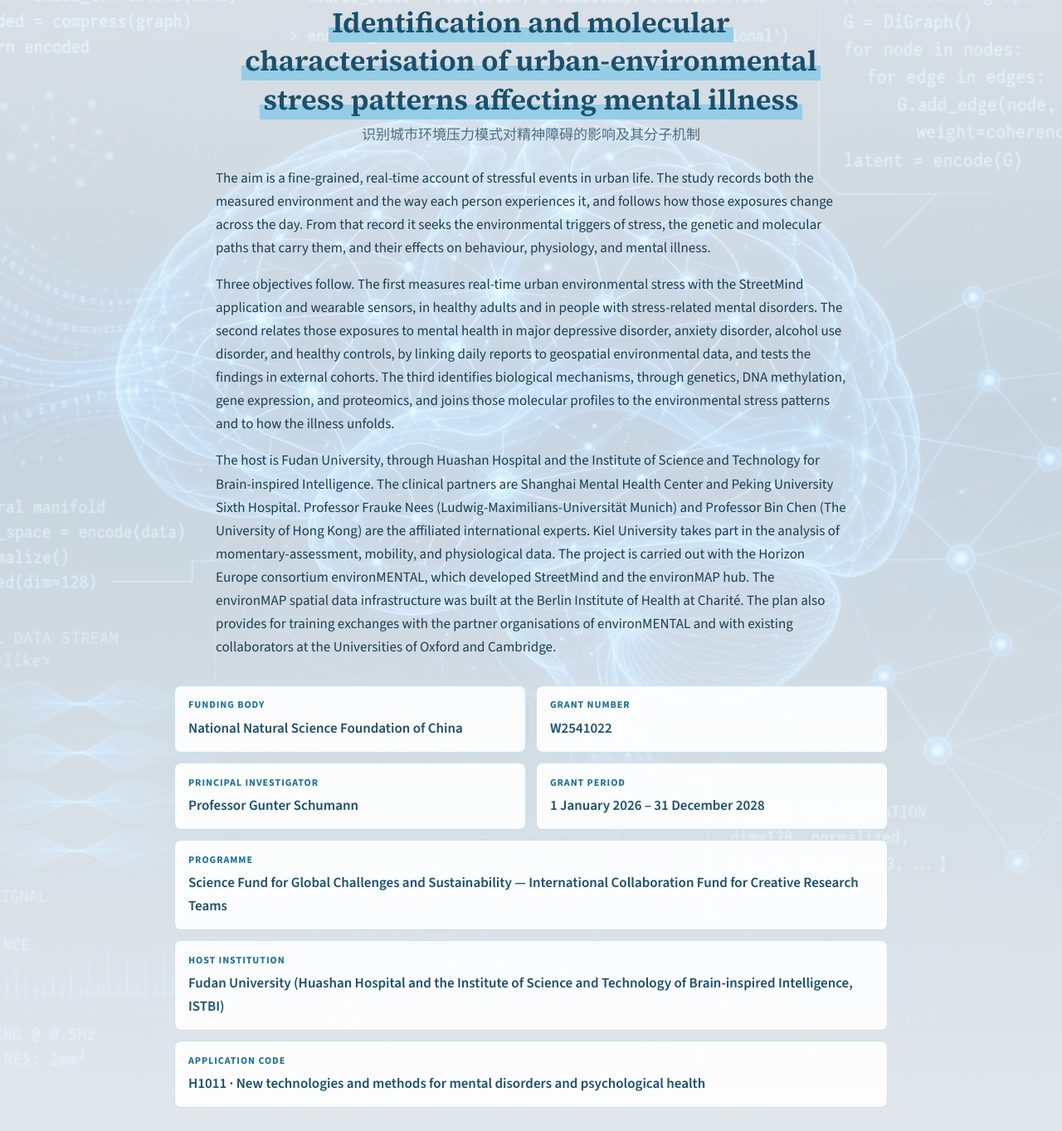
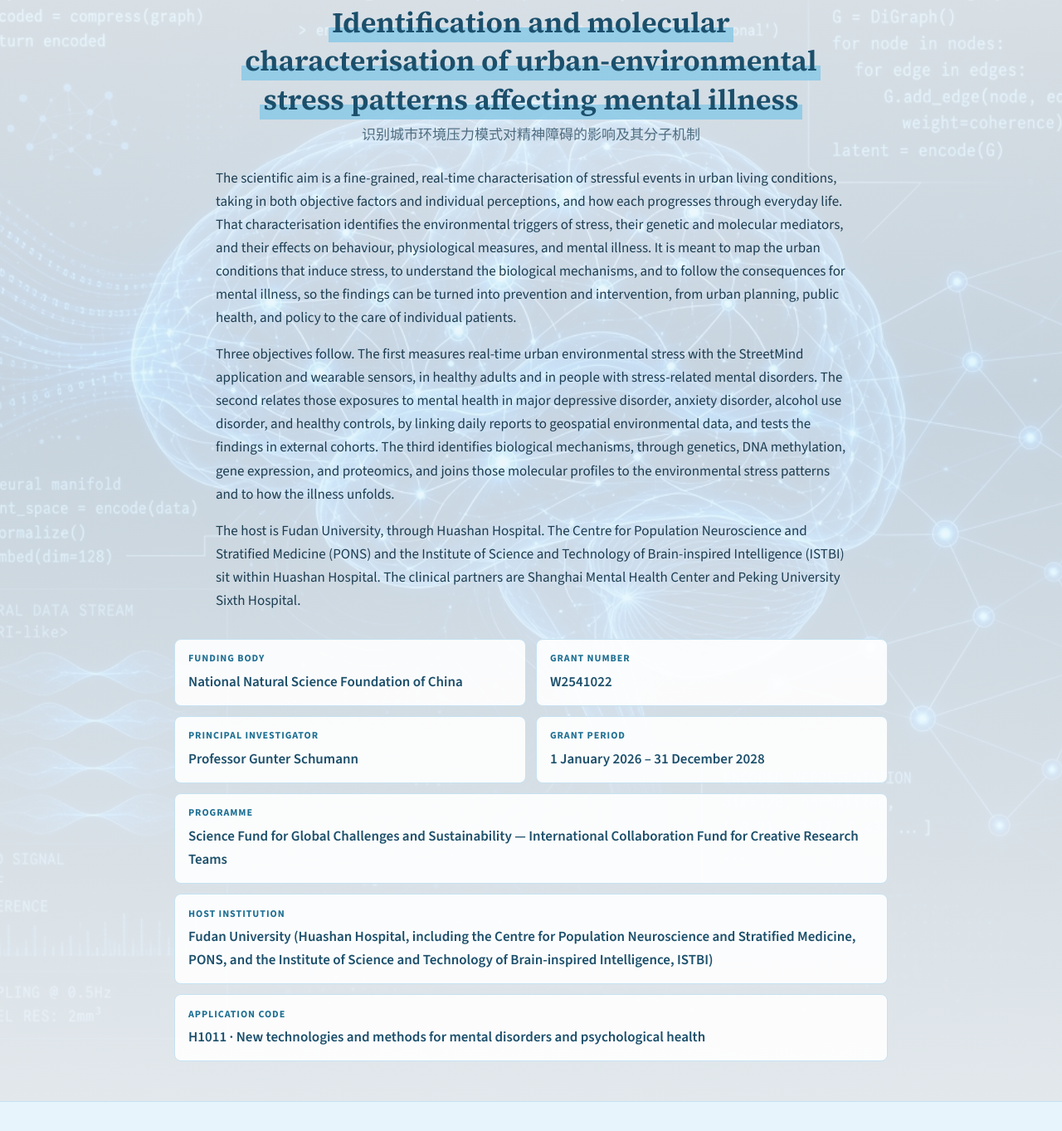
Before and after one commit to linshanova-ops/nsfc-data-access, a plain HTML site: page index.html in a window 1280 px wide. Shown: the part 217-1580 px from the top of the page at 83% size. Drawn offline with nearby package versions, Linux system fonts and the light colour scheme.

Commit message:
Align the home aim and host partners with the grant proposal.
Co-authored-by: Cursor <cursoragent@cursor.com>

```diff
--- a/index.html
+++ b/index.html
@@ -536,9 +536,9 @@
       <p class="subtitle"><span>Identification and molecular characterisation of urban-environmental stress patterns affecting mental illness</span></p>
       <p class="zh">识别城市环境压力模式对精神障碍的影响及其分子机制</p>
       <div class="lead">
-        <p>The aim is a fine-grained, real-time account of stressful events in urban life. The study records both the measured environment and the way each person experiences it, and follows how those exposures change across the day. From that record it seeks the environmental triggers of stress, the genetic and molecular paths that carry them, and their effects on behaviour, physiology, and mental illness.</p>
+        <p>The scientific aim is a fine-grained, real-time characterisation of stressful events in urban living conditions, taking in both objective factors and individual perceptions, and how each progresses through everyday life. That characterisation identifies the environmental triggers of stress, their genetic and molecular mediators, and their effects on behaviour, physiological measures, and mental illness. It is meant to map the urban conditions that induce stress, to understand the biological mechanisms, and to follow the consequences for mental illness, so the findings can be turned into prevention and intervention, from urban planning, public health, and policy to the care of individual patients.</p>
         <p>Three objectives follow. The first measures real-time urban environmental stress with the StreetMind application and wearable sensors, in healthy adults and in people with stress-related mental disorders. The second relates those exposures to mental health in major depressive disorder, anxiety disorder, alcohol use disorder, and healthy controls, by linking daily reports to geospatial environmental data, and tests the findings in external cohorts. The third identifies biological mechanisms, through genetics, DNA methylation, gene expression, and proteomics, and joins those molecular profiles to the environmental stress patterns and to how the illness unfolds.</p>
-        <p>The host is Fudan University, through Huashan Hospital and the Institute of Science and Technology for Brain-inspired Intelligence. The clinical partners are Shanghai Mental Health Center and Peking University Sixth Hospital. Professor Frauke Nees (Ludwig-Maximilians-Universität Munich) and Professor Bin Chen (The University of Hong Kong) are the affiliated international experts. Kiel University takes part in the analysis of momentary-assessment, mobility, and physiological data. The project is carried out with the Horizon Europe consortium environMENTAL, which developed StreetMind and the environMAP hub. The environMAP spatial data infrastructure was built at the Berlin Institute of Health at Charité. The plan also provides for training exchanges with the partner organisations of environMENTAL and with existing collaborators at the Universities of Oxford and Cambridge.</p>
+        <p>The host is Fudan University, through Huashan Hospital. The Centre for Population Neuroscience and Stratified Medicine (PONS) and the Institute of Science and Technology of Brain-inspired Intelligence (ISTBI) sit within Huashan Hospital. The clinical partners are Shanghai Mental Health Center and Peking University Sixth Hospital.</p>
       </div>
       <div class="fact-grid">
         <article><span>Funding body</span><strong>National Natural Science Foundation of China</strong></article>
@@ -546,7 +546,7 @@
         <article><span>Principal Investigator</span><strong>Professor Gunter Schumann</strong></article>
         <article><span>Grant period</span><strong>1 January 2026 – 31 December 2028</strong></article>
         <article class="wide"><span>Programme</span><strong>Science Fund for Global Challenges and Sustainability — International Collaboration Fund for Creative Research Teams</strong></article>
-        <article class="wide"><span>Host institution</span><strong>Fudan University (Huashan Hospital and the Institute of Science and Technology of Brain-inspired Intelligence, ISTBI)</strong></article>
+        <article class="wide"><span>Host institution</span><strong>Fudan University (Huashan Hospital, including the Centre for Population Neuroscience and Stratified Medicine, PONS, and the Institute of Science and Technology of Brain-inspired Intelligence, ISTBI)</strong></article>
         <article class="wide"><span>Application code</span><strong>H1011 · New technologies and methods for mental disorders and psychological health</strong></article>
       </div>
     </section>
```
Also changed, not shown: nsfcproject.dataaccess.html (+3 -3 lines).
